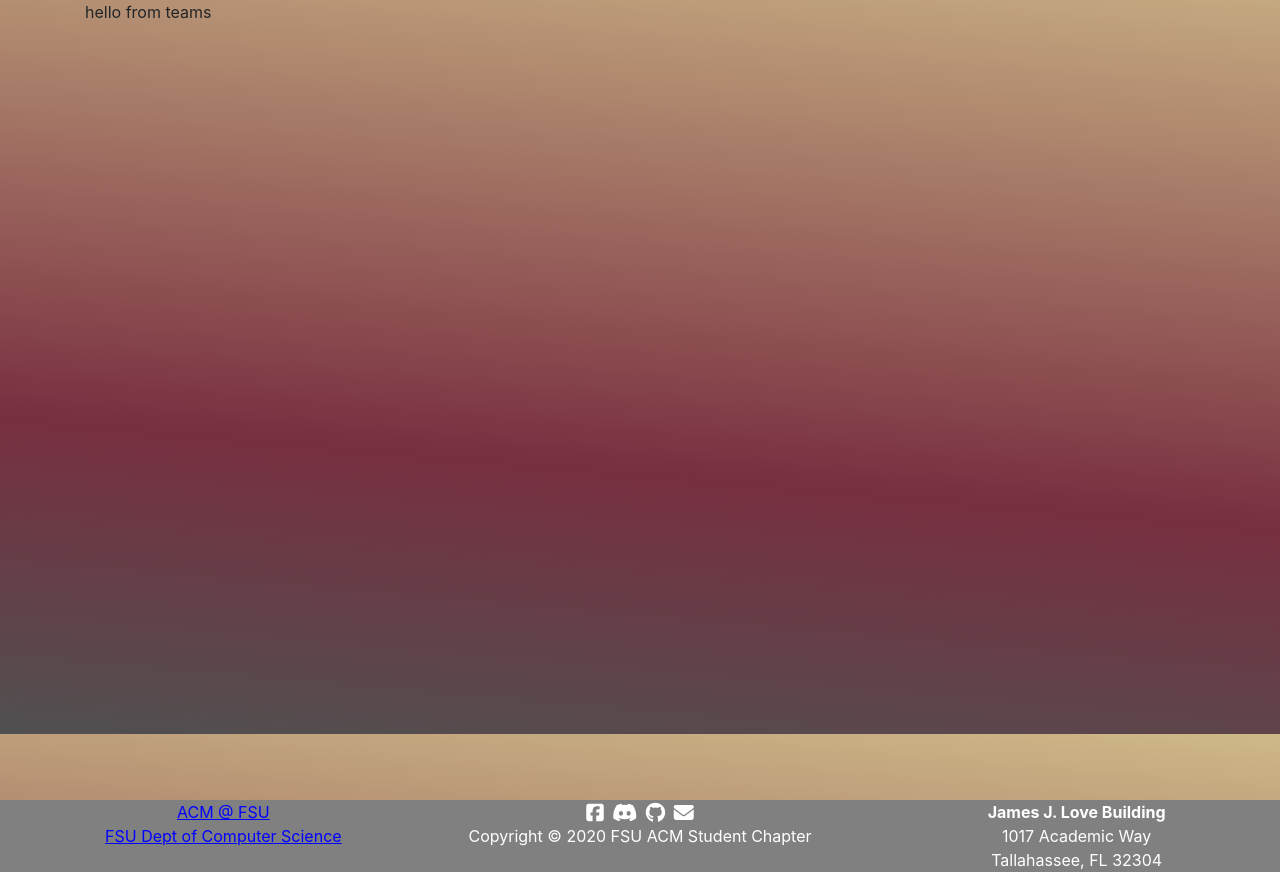
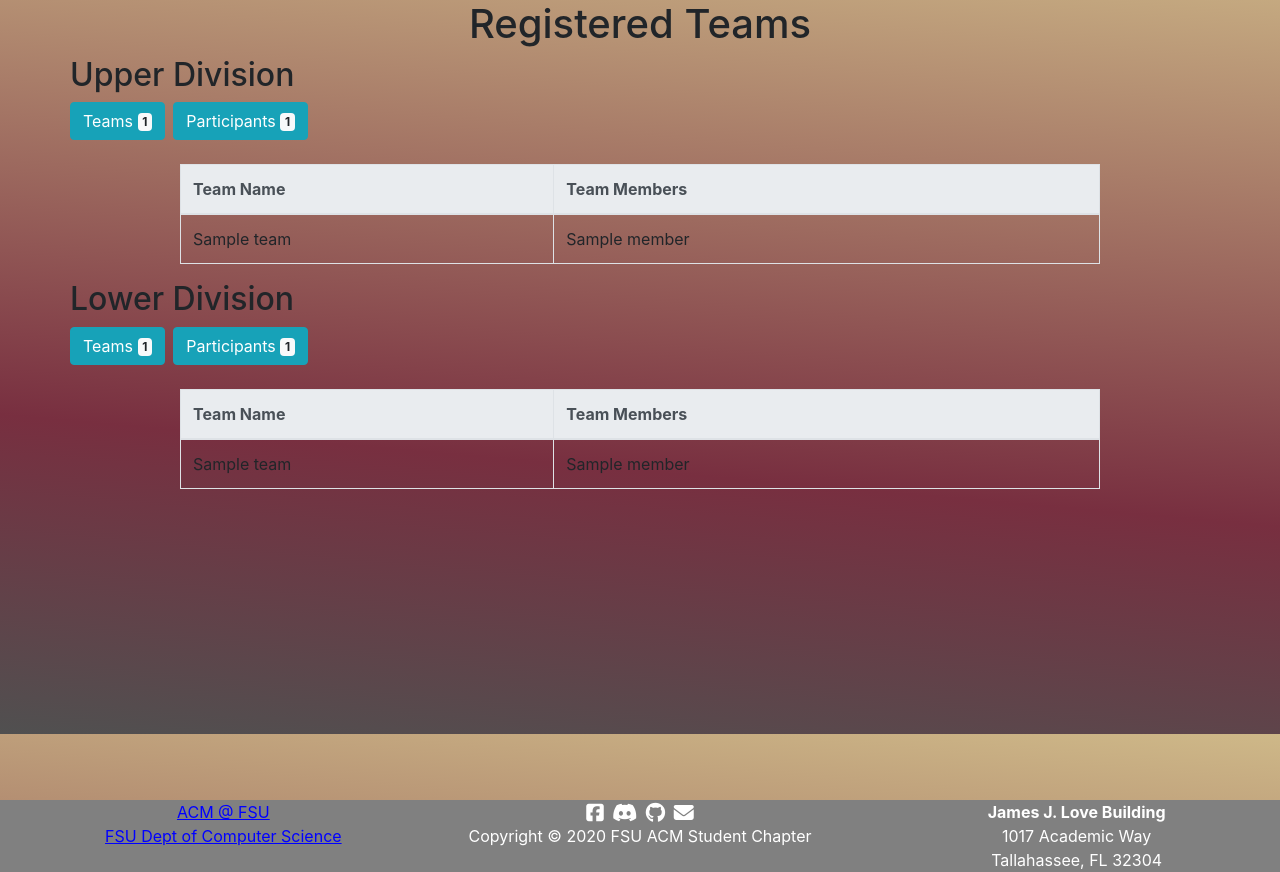
Before and after one commit to mmcinnestaylor/Programming-Contest-Suite, a Django app: template src/core/templates/core/teams.html in a window 1280 px wide. Shown: the part 66-938 px from the top of the page. Run offline with Django 3.2, Linux system fonts and the light colour scheme; the template is opened without the code that fills it: most values are stand-ins (such as "Sample title", 1, 10 or a date in 2020); parts of the project's set-up code (start-up, migrations or seed data) failed here and were passed over; some libraries are stand-ins or nearby versions.

Commit message:
display contest teams and participants

```diff
--- a/src/core/templates/core/teams.html
+++ b/src/core/templates/core/teams.html
@@ -7,7 +7,85 @@
 
 {% block content %}
 
-hello from teams
+<div class="row justify-content-center">
+	<h1>Registered Teams</h1>
+</div>
+<div class="row">
+	<h2>Upper Division</h2>
+</div>
+<div class="row">
+	<button type="button" class="btn btn-info mr-2">
+		Teams <span class="badge badge-light">{{ num_upper_teams }}</span>
+		<span class="sr-only">number of upper division teams</span>
+	</button>
+	<button type="button" class="btn btn-info">
+		Participants <span class="badge badge-light">{{ num_upper_participants }}</span>
+		<span class="sr-only">number of upper division participants</span>
+	</button>
+</div>
+<br>
+<div class="row justify-content-center">
+	<div class="col-10">
+		<table class="table table-bordered">
+			<thead class="thead-light">
+				<tr>
+					<th scope="col">Team Name</th>
+					<th scope="col">Team Members</th>
+				</tr>
+			</thead>
+			<tbody>
+				{% for team in upper_teams %}
+				<tr>
+					<td>{{ team.name }}</td>
+					<td>
+						{% for member in team.members %}
+							{{ member }}&emsp;&emsp;
+						{% endfor %}
+					</td>
+				</tr>
+				{% endfor %}
+			</tbody>
+		</table>
+	</div>
+</div>
 
+<div class="row">
+	<h2>Lower Division</h2>
+</div>
+<div class="row">
+	<button type="button" class="btn btn-info mr-2">
+		Teams <span class="badge badge-light">{{ num_lower_teams }}</span>
+		<span class="sr-only">number of lower division teams</span>
+	</button>
+	<button type="button" class="btn btn-info">
+		Participants <span class="badge badge-light">{{ num_lower_participants }}</span>
+		<span class="sr-only">number of lower division participants</span>
+	</button>
+</div>
+<br>
+<div class="row justify-content-center">
+	<div class="col-10">
+		<table class="table table-bordered">
+			<thead class="thead-light">
+				<tr>
+					<th scope="col">Team Name</th>
+					<th scope="col">Team Members</th>
+				</tr>
+			</thead>
+			<tbody>
+				{% for team in lower_teams %}
+				<tr>
+					<td>{{ team.name }}</td>
+					<td>
+						{% for member in team.members %}
+						{{ member }}&emsp;&emsp;
+						{% endfor %}
+					</td>
+				</tr>
+				{% endfor %}
+			</tbody>
+		</table>
+	</div>
+</div>
 
 {% endblock %}
```
